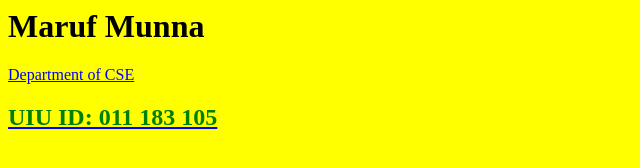
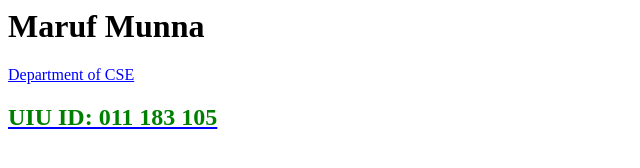
Before and after one commit to munnabd/munnabd01101.github.io, a plain HTML site: page index.html in a window 1280 px wide. Shown: the whole page, without its empty margins (0-640 px from the left). Drawn offline with Linux system fonts and the light colour scheme.

Commit message:
Update index.html

```diff
--- a/index.html
+++ b/index.html
@@ -5,7 +5,7 @@
 
 </head>
 
-<body style="color:orange;background:yellow">
+<body style="color:orange;background:light blue">
 
 		<H1 style="color:black">Maruf Munna</H1>
 	<a href="page2.html>go to page 2</a>
```
